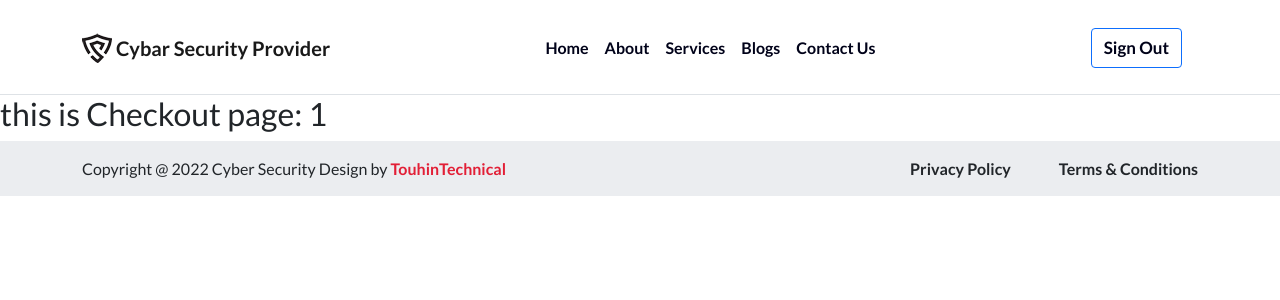
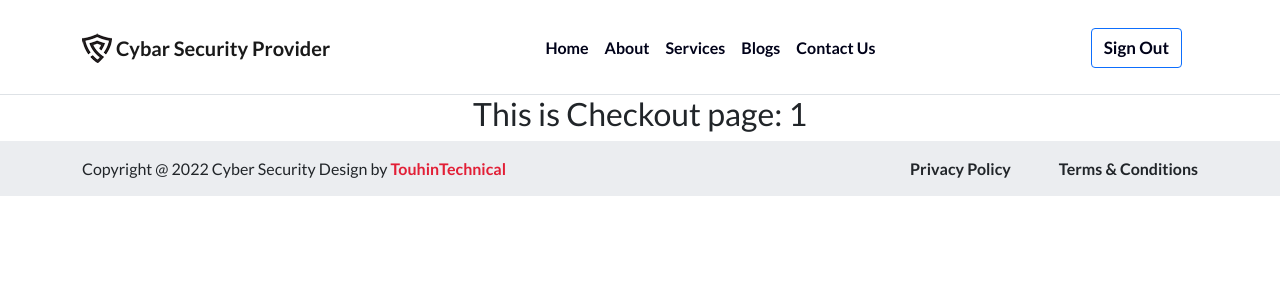
Before and after one commit to TouhinTechnical/Assignment_10_by_pHeru, a React (Create React App) app in the folder cyber-security/: page /service/1 in a window 1280 px wide. Shown: the top 300 px of the page. Built offline with nearby package versions, Linux system fonts and the light colour scheme; no server answers; sample sign-in values are in the browser's storage.

Commit message:
Required Auth & Spinner created

```diff
--- a/cyber-security/src/App.js
+++ b/cyber-security/src/App.js
@@ -11,7 +11,7 @@ import SignIn from './Pages/SignIn/SignIn';
 import SignUp from './Pages/SignUp/SignUp';
 import ContactUs from './Pages/ContactUs/ContactUs';
 import Checkout from './Pages/Checkout/Checkout';
-
+import RequireAuth from './Pages/RequireAuth/RequireAuth';
 
 function App() {
   return (
@@ -22,7 +22,11 @@ function App() {
         <Route path='/home' element={<Home/>} />
         <Route path='/about' element={<About/>} />
         <Route path='/services' element={<Services/>} />
-        <Route path='/service/:serviceId' element={<Checkout/>} />
+        <Route path='/service/:serviceId' element={
+          <RequireAuth>
+            <Checkout/>
+          </RequireAuth>
+        } />
         <Route path='/blogs' element={<Blogs/>} />
         <Route path='/contactus' element={<ContactUs/>}/>
         <Route path='/signin' element={<SignIn/>} />
--- a/cyber-security/src/Pages/Checkout/Checkout.js
+++ b/cyber-security/src/Pages/Checkout/Checkout.js
@@ -5,7 +5,7 @@ const Checkout = () => {
     const {serviceId} = useParams();
     return (
         <div>
-            <h2>this is Checkout page: {serviceId}</h2>
+            <h2 className='text-center'>This is Checkout page: {serviceId}</h2>
         </div>
     );
 };
--- /dev/null
+++ b/cyber-security/src/Pages/RequireAuth/RequireAuth.js
@@ -0,0 +1,19 @@
+import React from 'react';
+import { useAuthState } from 'react-firebase-hooks/auth';
+import { Navigate, useLocation } from 'react-router-dom';
+import auth from '../../firebase.init';
+import Loading from '../Shared/Loading/Loading';
+
+const RequireAuth = ({children}) => {
+    const [user, loading] = useAuthState(auth);
+    const location = useLocation();
+    if(loading){
+        return <Loading/>
+    }
+    if(!user){
+        return <Navigate to='/signin' state={{from: location}} replace/>
+    }
+    return children;
+};
+
+export default RequireAuth;
--- /dev/null
+++ b/cyber-security/src/Pages/Shared/Loading/Loading.js
@@ -0,0 +1,12 @@
+import React from 'react';
+import { Spinner } from 'react-bootstrap';
+
+const Loading = () => {
+    return (
+        <div style={{height: '400px'}} className='w-100 d-flex justify-content-center align-items-center'>
+            <Spinner animation='border' variant='primary'></Spinner>
+        </div>
+    );
+};
+
+export default Loading;
--- a/cyber-security/src/Pages/SignIn/SignIn.js
+++ b/cyber-security/src/Pages/SignIn/SignIn.js
@@ -16,20 +16,23 @@ const SignIn = () => {
     // Navigate
     const navigate = useNavigate();
     const location = useLocation();
-    let form = location.state?.form?.pathname || "/";
+    let form = location.state?.form?.pathname || '/services';
     if(user){
         navigate(form, {replace: true});
     }
-    // Reset Password authentication
-    const [sendPasswordResetEmail] = useSendPasswordResetEmail(auth);
-    // Sign In
+    const navigateSignup = () =>{
+        navigate('/signup');
+    }
+    // Sign In Function
     const handlerSignIn = event =>{
         event.preventDefault();
         const email = emailRef.current.value;
         const password = passwordRef.current.value;
         signInWithEmailAndPassword(email, password);
     }
-    // Reset Password
+    // Reset Password authentication
+    const [sendPasswordResetEmail] = useSendPasswordResetEmail(auth);
+    // Reset Password Function
     const resetPassword = async() =>{
         const email = emailRef.current.value;
         if(email){
@@ -80,7 +83,7 @@ const SignIn = () => {
                                     </Form.Group>
                                     <input className='btn btn-primary w-100' type="submit" value= "Sign In"/>
                                 </Form>
-                                <p className='mt-3'>Not A Cyber Security Member!! Create a new account ? <Link to='/signup' className='text-primary pe-auto text-decoration-none'>Please Sign Up</Link></p>
+                                <p className='mt-3'>Not A Cyber Security Member!! Create a new account ? <Link to='/signup' className='text-primary pe-auto text-decoration-none' onClick={navigateSignup}>Please Sign Up</Link></p>
                                 <p>Lost A Password Don't Worry!!<button className='btn btn-link text-primary pe-auto text-decoration-none' onClick={resetPassword}>Reset Password</button></p>
                                 <ToastContainer/>
                             </div>
```
